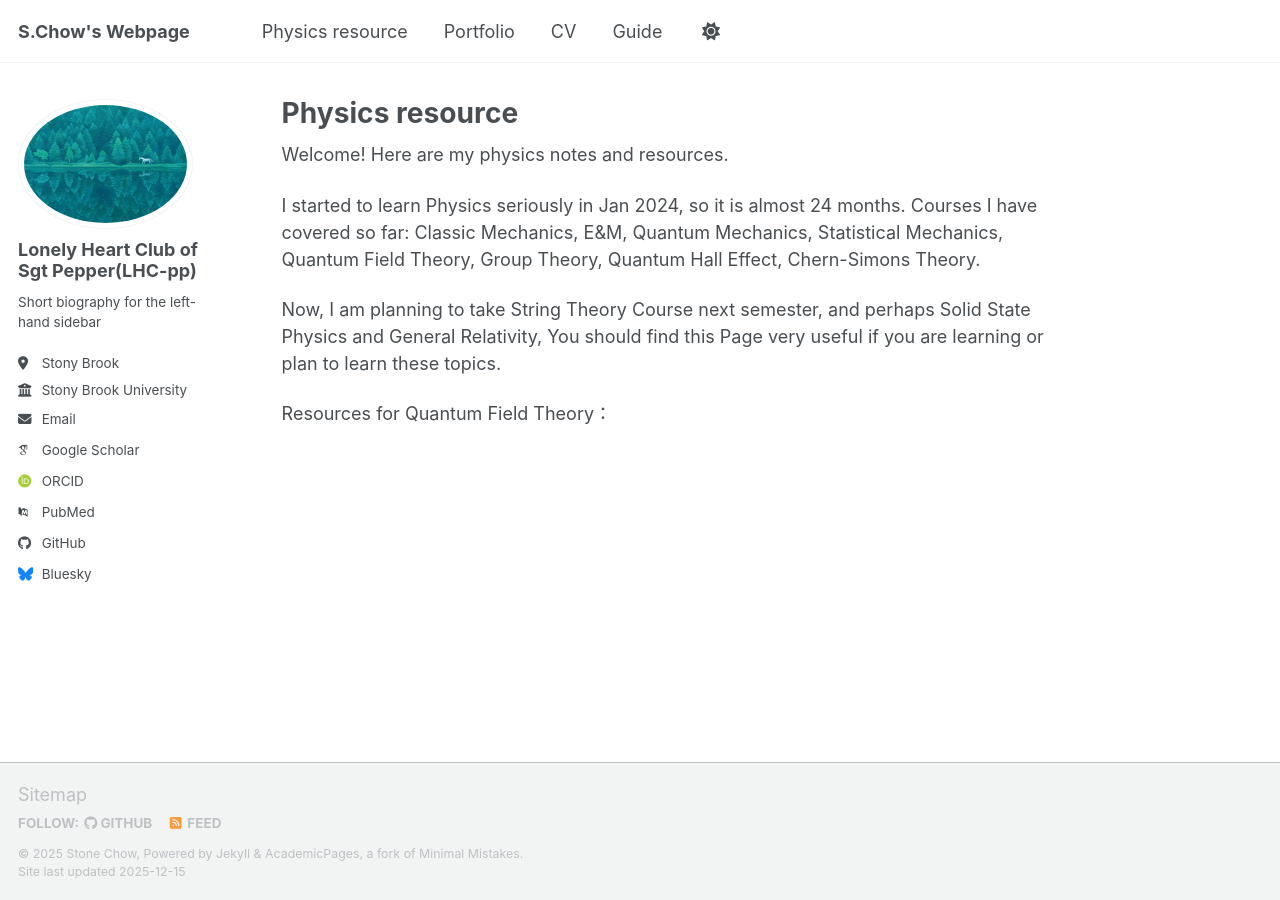
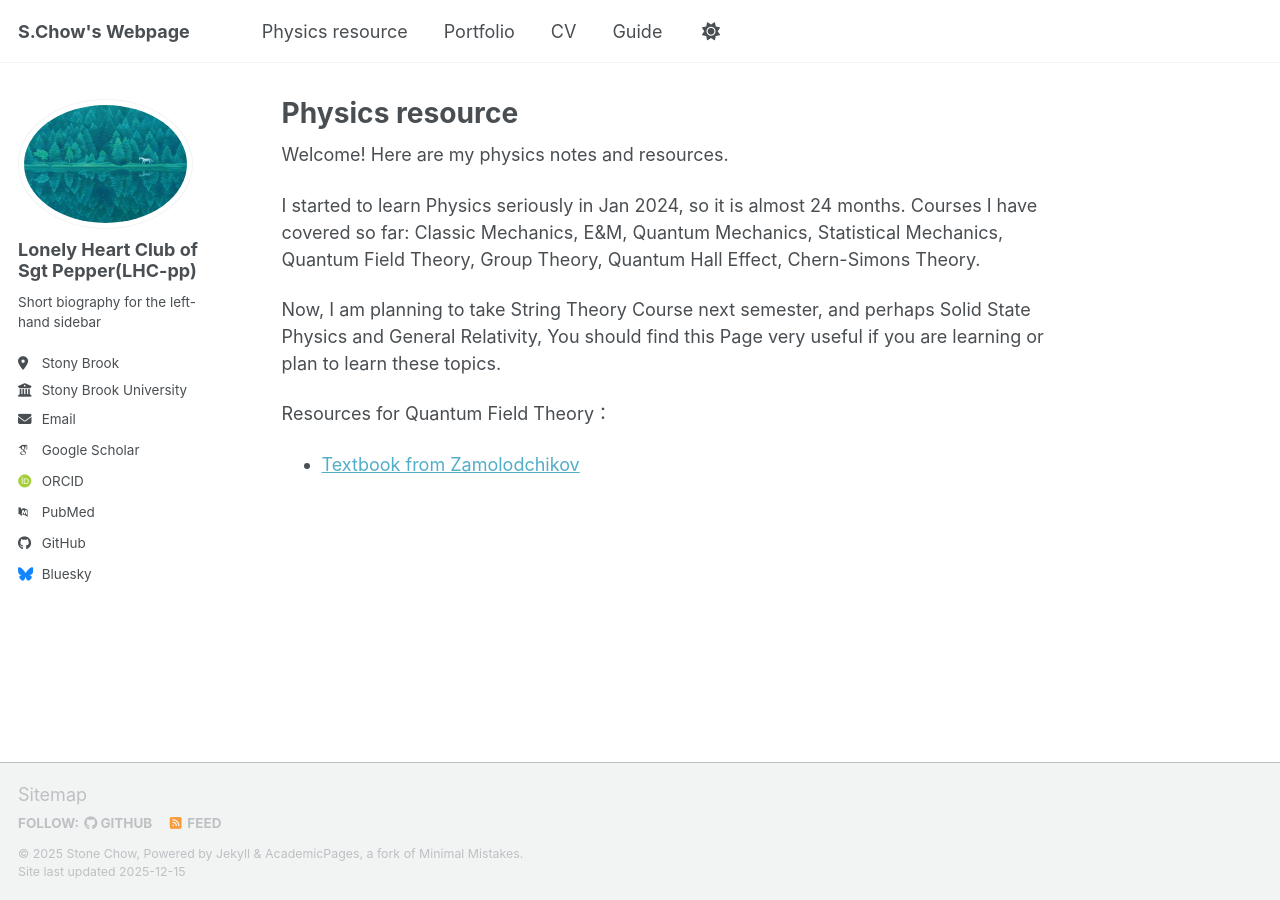
Before and after one commit to StoneChou2007/StoneChou2007, a Jekyll site: the page built from _pages/PhysicsResources.md, in a window 1280 px wide. Built offline with Jekyll 4.4.1, drawn with Linux system fonts in a browser that asks for light colours; some web fonts are replaced; a script bundle is joined from its source files by our own code; library files that are not in the unit come from our copies.

Commit message:
Update PhysicsResources.md

```diff
--- a/_pages/PhysicsResources.md
+++ b/_pages/PhysicsResources.md
@@ -14,3 +14,5 @@ Now, I am planning to take String Theory Course next semester, and perhaps Solid
 You should find this Page very useful if you are learning or plan to learn these topics.
 
 Resources for Quantum Field Theory：
+
+- [Textbook from Zamolodchikov]({{ '/files/Zamolodchikov_QFTnotes_Part1.pdf' | relative_url }})
```
